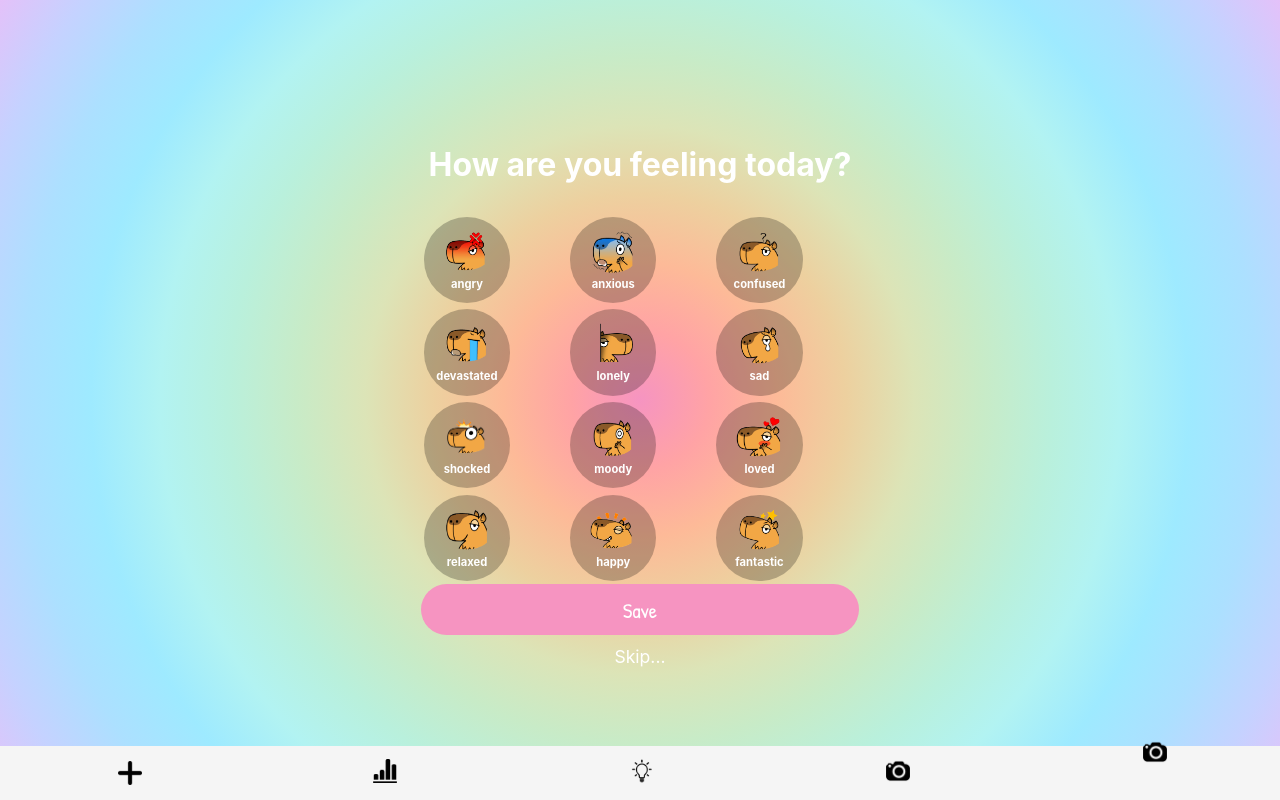
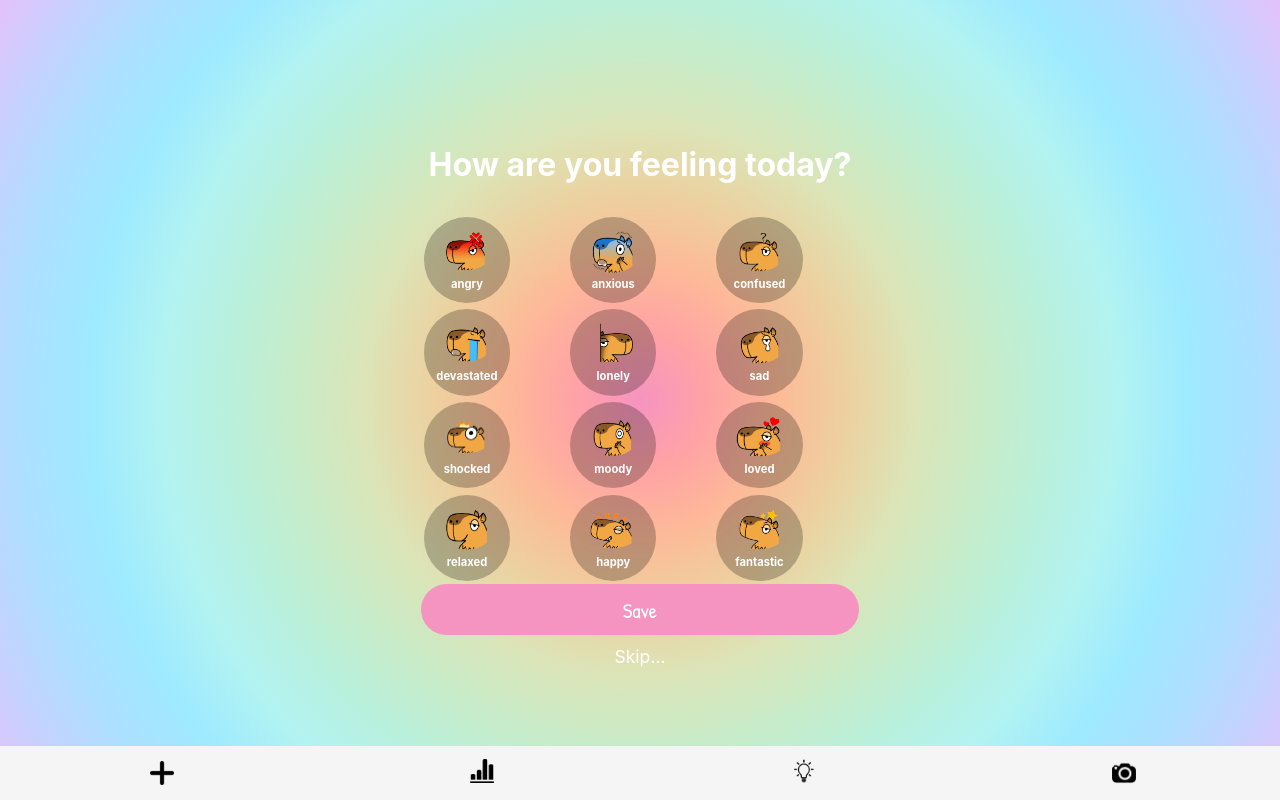
Before and after one commit to GabriellaSimeonova/Smart-mobile--Mood-Predictor-App, a React (Create React App) app in the folder client/: page / in a window 1280 px wide. Built offline with nearby package versions, Linux system fonts and the light colour scheme.

Commit message:
Minor changes Navbar

```diff
--- a/client/src/NavBar.css
+++ b/client/src/NavBar.css
@@ -14,6 +14,7 @@
   bottom: 0;
   font-size: 1rem;
   padding: 0.2rem;
+  z-index: 999;
 }
 
 .navbar > div >  img{
--- a/client/src/NavBar.js
+++ b/client/src/NavBar.js
@@ -28,12 +28,7 @@ function NavBar() {
     </div>
 
     <div id="camera" className={currentItem  === 'camera' ? 'current' : ''} onClick={() => handleClick('camera')}>
-    <img  src={camera} alt="My Icon" />
-    </div>
-
-    <div id="camera1" className={currentItem  === 'camera1' ? 'current' : ''} onClick={() => handleClick('camera1')}>
-    <img  src={camera} alt="My Icon" />
-    <Link to={'/Gallery'}/>
+    <Link to={'/Gallery'}> <img   src={camera} alt="My Icon" /></Link>
     </div>
   </nav>
 )
```
